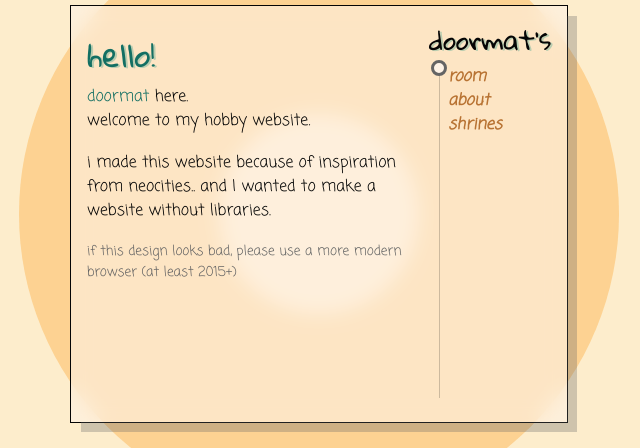
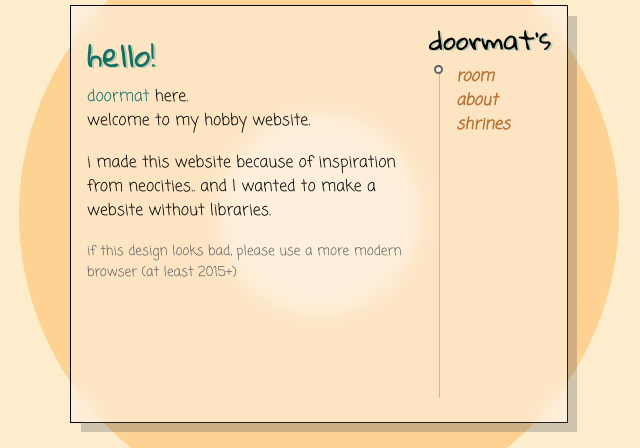
Before and after one commit to DoormatIka/doormats-home, a website built with Vite: page index.html in a window 1280 px wide. Shown: the part 186-634 px from the top of the page, 321-961 px from the left. Built offline with nearby package versions, Linux system fonts and the light colour scheme.

Commit message:
scroll on line, smooth thumb anims

```diff
--- a/index.css
+++ b/index.css
@@ -27,7 +27,7 @@ header {
 	gap: 0px;
 	overflow: auto;
 	min-height: 0;
-	scrollbar-width: thin;
+	scrollbar-width: none;
 }
 
 .side-nav {
@@ -38,10 +38,6 @@ header {
 	width: min-content;
 }
 
-.side-nav-content {
-	margin-left: 0.5rem;
-}
-
 .side-nav-content > * {
 	display: block;
 	width: 100%;
--- a/index.html
+++ b/index.html
@@ -45,7 +45,12 @@
 				height: 200px;
 				background-color: var(--color-base);"
 		></div>
-		<div id="scrollbar-thumb" class="scrollbar-thumb"></div>
+		<div
+			role="button"
+			tabindex="0"
+			id="scrollbar-thumb"
+			class="scrollbar-thumb"
+		></div>
 
 		<div class="main-container big-box">
 
@@ -60,7 +65,7 @@
 					</header>
 					<div class="flex-row flex-1" style="padding-bottom: 1rem;">
 						<div class="spacer"></div>
-						<div id="scrollbar" class="divider-vertical"></div>
+						<div id="scrollbar" class="divider-vertical scrollbar"></div>
 						<div class="side-nav-content">
 							<a data-route="spa" href="#/">room</a>
 							<a data-route="spa" href="#/about">about</a>
--- a/index.js
+++ b/index.js
@@ -3,6 +3,7 @@
 // thank you!
 
 import { HashRouter } from "/shared/components/router.js";
+import { resizeScrollbar, positionScrollbar } from "/shared/components/scrollbar";
 
 /**
 	* Loads file into text.
@@ -26,9 +27,13 @@ export function loadFile(path) {
 function makeLoadingDiv() {
 	return `<span class="coming-soon">Loading… <p style="color: red">Please enable JS.<p></span>`;
 }
+/**
+	* @param {string} err
+	*/
 function formatErrors(err) {
 	return `<p>An error occurred. ${err}</p>`;
 }
+
 
 const router = new HashRouter();
 router.add("index", async (shell, params) => {
@@ -40,6 +45,8 @@ router.add("index", async (shell, params) => {
 		shell.innerHTML = formatErrors(err);
 	}
 
+	resizeScrollbar();
+	positionScrollbar();
 });
 router.add("about", async (shell, params) => {
 	shell.innerHTML = makeLoadingDiv();
@@ -49,6 +56,9 @@ router.add("about", async (shell, params) => {
 	} catch (err) {
 		shell.innerHTML = formatErrors(err);
 	}
+
+	resizeScrollbar();
+	positionScrollbar();
 });
 router.add("shrines", async (shell, params) => {
 	shell.innerHTML = makeLoadingDiv();
@@ -58,5 +68,8 @@ router.add("shrines", async (shell, params) => {
 	} catch (err) {
 		shell.innerHTML = formatErrors(err);
 	}
+
+	resizeScrollbar();
+	positionScrollbar();
 });
 router.activate();
--- a/pages/about/about.js
+++ b/pages/about/about.js
@@ -1,10 +1,9 @@
 
 
 export async function onJoin() {
-	const time = setTimeout(() => console.log("setTimeout."), 3000);
+	const time = setTimeout(() => console.log("heyaa!!"), 3000);
 
 	return () => {
-		console.log(`closed ID: ${time}`);
 		clearTimeout(time);
 	}
 }
--- a/shared/components/scrollbar.js
+++ b/shared/components/scrollbar.js
@@ -0,0 +1,115 @@
+
+/**
+	* @param {Element} div
+	* @returns {boolean}
+	*/
+function isDivScrollable(div) {
+	const ratio = div.clientHeight / div.scrollHeight;
+	return ratio < 1;
+}
+
+export function positionScrollbar() {
+	const thumb = document.getElementById("scrollbar-thumb");
+	const line = document.querySelector("#scrollbar");
+	const shell = document.querySelector(".shell");
+
+	const lineRect = line.getBoundingClientRect();
+	const thumbStyle = window.getComputedStyle(thumb);
+	const widthCenter = (parseFloat(thumbStyle.width) / 2) || 0;
+	const absoluteTop = lineRect.top;
+	const absoluteLeft = lineRect.left - (widthCenter + 2);
+	thumb.style.top = `${absoluteTop}px`;
+	thumb.style.left = `${absoluteLeft}px`;
+	thumb.style.transform = `translateY(0px)`;
+
+	if (!isDivScrollable(shell)) { // if shell has no scroll
+		thumb.style.height = `5px`;
+	}
+}
+
+export function initializeScrollbar() {
+	const thumb = document.getElementById("scrollbar-thumb");
+	const shell = document.querySelector(".shell");
+	const line = /** @type {HTMLElement} */ (document.querySelector("#scrollbar"));
+	const lineRect = line.getBoundingClientRect();
+
+	positionScrollbar();
+
+	let dragOffsetY = 0;
+
+	thumb.addEventListener("pointerdown", (e) => {
+		const thumbRect = thumb.getBoundingClientRect();
+		dragOffsetY = e.clientY - thumbRect.top;
+		thumb.setPointerCapture(e.pointerId);
+
+		e.stopPropagation();
+	})
+	thumb.addEventListener("pointermove", (e) => {
+		if (!thumb.hasPointerCapture(e.pointerId) || !isDivScrollable(shell))
+			return;
+
+		let clampedScrollY = e.clientY - lineRect.top - dragOffsetY;
+
+		clampedScrollY = Math.max(0, Math.min(clampedScrollY, line.clientHeight - thumb.clientHeight));
+		thumb.style.transform = `translateY(${clampedScrollY}px)`;
+
+		const scrollRatio = clampedScrollY / (line.clientHeight - thumb.clientHeight);
+		shell.scrollTop = scrollRatio * (shell.scrollHeight - shell.clientHeight);
+
+		e.stopPropagation();
+	})
+	thumb.addEventListener("pointerup", (e) => {
+		thumb.releasePointerCapture(e.pointerId);
+		e.stopPropagation();
+	})
+
+	line.addEventListener("click", (e) => {
+		if (e.target === thumb || !isDivScrollable(shell)) return;
+
+		const trackRect = line.getBoundingClientRect();
+		let newY = e.clientY - trackRect.top - thumb.clientHeight / 2;
+		newY = Math.max(0, Math.min(newY, line.clientHeight - thumb.clientHeight));
+
+		thumb.style.transform = `translateY(${newY}px)`;
+		const scrollRatio = newY / (line.clientHeight - thumb.clientHeight);
+		shell.scrollTop = scrollRatio * (shell.scrollHeight - shell.clientHeight);
+	})
+
+	line.addEventListener("wheel", (e) => {
+		e.preventDefault();
+
+		shell.scrollTop += e.deltaY;
+
+		const scrollRatio = shell.scrollTop / (shell.scrollHeight - shell.clientHeight);
+		const newThumbY = scrollRatio * (line.clientHeight - thumb.clientHeight);
+		thumb.style.transform = `translateY(${newThumbY}px)`;
+	});
+
+	shell.addEventListener("scroll", (e) => {
+		const shell = e.currentTarget;
+		if (!(shell instanceof HTMLElement))
+			return;
+
+		const thumbTop = (shell.scrollTop
+			/ (shell.scrollHeight - shell.clientHeight))
+			* (line.clientHeight - thumb.clientHeight);
+		thumb.style.transform = `translateY(${thumbTop}px)`;
+	})
+}
+
+function onPointerScroll() {
+
+}
+
+export function resizeScrollbar() {
+	const thumb = document.getElementById("scrollbar-thumb");
+	const shell = document.querySelector(".shell");
+	const line = document.querySelector("#scrollbar");
+
+	const lineStyle = window.getComputedStyle(line);
+	const ratio = shell.clientHeight / shell.scrollHeight;
+	const lineHeight = parseFloat(lineStyle.height);
+	const resultingScrollHeight = lineHeight * ratio;
+
+	thumb.style.height = `${resultingScrollHeight}px`
+}
--- a/shared/functional.css
+++ b/shared/functional.css
@@ -20,10 +20,21 @@
 	position: absolute;
 	top: 0;
 	left: 0;
-	width: 10px;
-	height: 10px;
+	width: 5px;
+	height: 5px;
 	z-index: 10;
-	border-radius: 50%;
-	border: 3px solid var(--color-text-light);
+	border-radius: 10px;
+	user-select: none;
+	touch-action: none;
+	border: 2px solid var(--color-text-light);
 	background-color: var(--color-base);
+	transition:
+		height 0.1s ease-out,
+		width 0.1s ease-out,
+		transform 0.1s ease-out;
 }
+
+.scrollbar {
+	padding-left: 8px;
+	padding-right: 8px;
+}
--- a/shared/global.css
+++ b/shared/global.css
@@ -127,6 +127,11 @@ body {
 
 .shell {
 	transition: all 0.3 ease-in;
+	scrollbar-width: none;
+	overflow-y: hidden;
+}
+.shell::-webkit-scrollbar {
+	display: none;
 }
 
 .center {
@@ -161,14 +166,18 @@ body {
 	height: 25rem;
 }
 .divider-vertical {
-	border-right: 1px solid var(--color-text);
+	border-left: 1px solid var(--color-text);
 	align-self: stretch;
 	opacity: 0.2;
+	padding-left: 8px;
+	padding-right: 8px;
 }
 .divider-horizontal {
 	border-bottom: 1px solid var(--color-text);
 	align-self: stretch;
 	opacity: 0.2;
+	padding-top: 8px;
+	padding-bottom: 8px;
 }
 .max-h {
 	height: 100%;
--- a/shared/global.js
+++ b/shared/global.js
@@ -4,47 +4,19 @@
 // letting the CSS load first.
 
 import { CursorManager } from "/shared/components/cursor";
+import { positionScrollbar, initializeScrollbar } from "/shared/components/scrollbar";
 
 const man = new CursorManager();
-
-const elements = {
-	thumb: null,
-	shell: null,
-	container: null,
-	line: null,
-}
-
-function positionScrollbar() {
-	const thumb = document.getElementById("scrollbar-thumb");
-	const shell = document.querySelector(".shell");
-	const container = document.querySelector(".main-container");
-	const line = document.querySelector("#scrollbar");
-
-	const lineRect = line.getBoundingClientRect();
-	const thumbStyle = window.getComputedStyle(thumb);
-	const h_center = (parseFloat(thumbStyle.height) / 2) || 0;
-	const w_center = (parseFloat(thumbStyle.width) / 2) || 0;
-	console.log(thumbStyle.height, thumbStyle.width, lineRect.top, lineRect.left, thumbStyle.position)
-	// WHY IS thumb.style NOT DOING ANYTHINGGGG OMSJKDFBAKJS
-	const absoluteTop = lineRect.top - h_center;
-	const absoluteLeft = lineRect.left - (w_center + 2.5);
-	thumb.style.top = `${absoluteTop}px`;
-	thumb.style.left = `${absoluteLeft}px`;
-}
 
 document.addEventListener("DOMContentLoaded", () => {
 	document.fonts.ready.then(() => {
 		document.documentElement.style.visibility = "visible";
 
-		elements.thumb = document.getElementById("scrollbar-thumb");
-		const shell = document.querySelector(".shell");
-		const container = document.querySelector(".main-container");
-		const line = document.querySelector("#scrollbar");
-
 		man.initCursor();
 		requestAnimationFrame(man.animateCursor);
 		man.enableMouseMovement();
 
+		initializeScrollbar();
 		positionScrollbar();
 	})
 })
```
